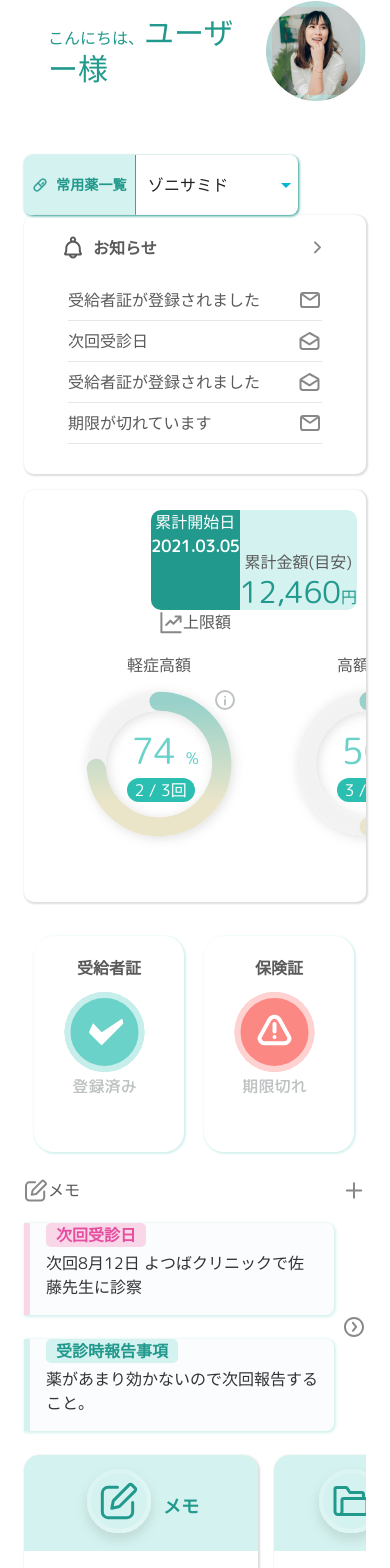
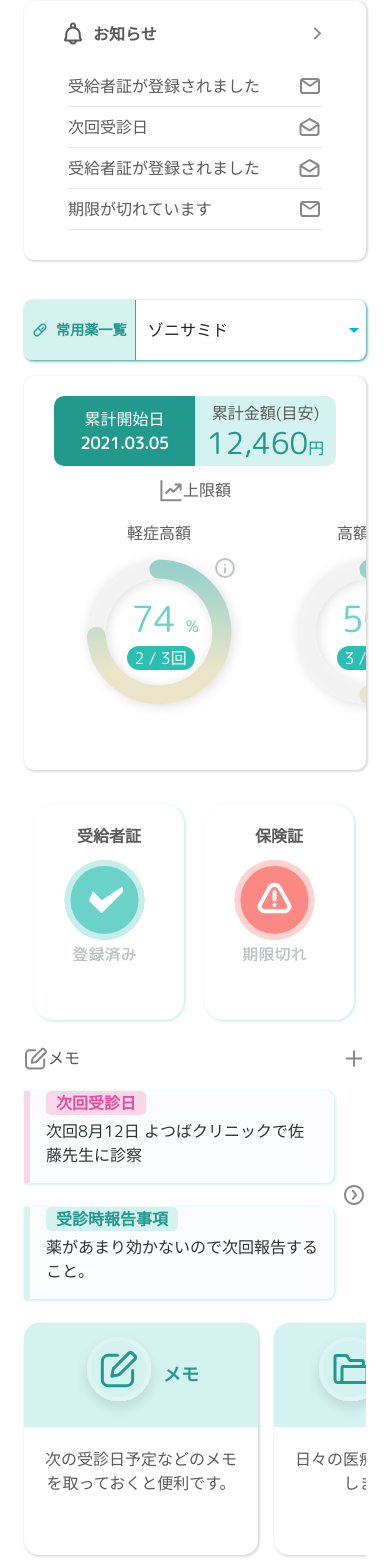
Before and after one commit to Yuri-U0127/Rare-s-Smile, a Next.js app: page / in a window 390 px wide. Shown: the part 250-1818 px from the top of the page. Built offline with nearby package versions, Linux system fonts and the light colour scheme; a web font is replaced by a local one.

Commit message:
Fixed stressful invisibility of Greencards and style of Agenda for mobile.

```diff
--- a/src/app/page.js
+++ b/src/app/page.js
@@ -91,14 +91,17 @@ export default function HomePage() {
               }}
             >
               <Box sx={{ /*boxShadow: "1px 1px 1px 1px black",  display: "flex" */ }} >
-                <Grid container >
-                  <Grid item xs={12} md={6} gap={3} sx={{ marginBottom: "30px", }}>
+                <Grid container  >
+                  {matches &&
+                    <Grid item xs={12} md={7} sx={{ marginBottom: "30px", }}>
                       <div className="flex items-center">
                         <span className="text-[var(--darkc)] inline-block align-bottom ml-6">こんにちは、<span className=" text-3xl">ユーザー様</span></span>
                         <img src="/images/avatar-large.png" className="!inline ml-5" alt="" width={"100px"} height={"100px"} style={{ borderRadius: "50%" }} />
                       </div>
                     </Grid>
-                  <Grid item xs={12} md={6} gap={3}>
+                  }
+                  {matches &&
+                    <Grid item xs={12} md={5} >
                       <br />
                       <CustomSelect
                         iconSrc={"/images/green_medical_info.png"}
@@ -107,6 +110,7 @@ export default function HomePage() {
                       // onChange={handleChange}
                       />
                     </Grid>
+                  }
                 </Grid>
                 <Grid container spacing={2}>
                   <Grid item xs={12} md={5}>
@@ -125,6 +129,18 @@ export default function HomePage() {
                       }
                     </CustomBox>
                   </Grid>
+                  {!matches &&
+                    <Grid item xs={12}>
+                      <br />
+                      <CustomSelect
+                        iconSrc={"/images/green_medical_info.png"}
+                        options={options}
+                        value={"zonisamide"}
+                        sm
+                      // onChange={handleChange}
+                      />
+                    </Grid>
+                  }
                   <Grid item xs={12} md={7}>
                     <CustomBox shadowColor="#ddd" borderRadius={"10px"}>
                       {matches ? <div className="flex">
@@ -208,8 +224,9 @@ export default function HomePage() {
                   // overflowX: 'auto',     // Enable horizontal scrolling
                   overflow: "scroll",
                   scrollbarWidth: "none",
+                  marginBottom: "20px",
                 }} >
-                  <Grid item md={3} xs={5} sx={{ minWidth: "250px" }}>
+                  <Grid item md={3} xs={5} sx={{ minWidth: "250px", paddingBlock: "5px" }}>
                     <CustomGreenCard imgSrc="/images/green_circle_memo.svg" title="メモ" desc="次の受診日予定などのメモを取っておくと便利です。" />
                   </Grid>
                   <Grid item md={3} xs={5} sx={{ minWidth: "250px" }}>
--- a/src/components/ui/Agenda.jsx
+++ b/src/components/ui/Agenda.jsx
@@ -16,12 +16,12 @@ const Agenda = ({ matches }) => {
           </div>
         </div>
         :
-        <div className="h-[100px] flex w-[400px] justify-center">
-          <div className=" border-b-1 border-[white] bg-[#22998D] rounded-l-[10px] text-white">
+        <div className="h-[70px] flex w-full justify-center mb-3">
+          <div className=" border-b-1 border-[white] bg-[#22998D] rounded-l-[10px] text-white flex w-1/2 flex-col justify-center">
             <div className="w-fit mx-auto">累計開始日</div>
             <div className="w-fit mx-auto"><span className="font-bold">2021.03.05</span></div>
           </div>
-          <div className="bg-[#D4F2EF] rounded-r-[10px]">
+          <div className="bg-[#D4F2EF] rounded-r-[10px] flex w-1/2 flex-col justify-center">
             <div className="w-fit mx-auto pt-10">累計金額(目安)</div>
             <div className="w-fit mx-auto"><span className="text-sm"></span></div>
             <div className="w-fit mx-auto pb-10 text-[#22998D]"><span className="text-3xl">12,460</span>円</div>
--- a/src/components/ui/CustomGreenCard.jsx
+++ b/src/components/ui/CustomGreenCard.jsx
@@ -3,7 +3,7 @@ import CustomBox from "./CustomBox";
 const CustomGreenCard = ({ imgSrc, title, desc }) => {
   return (
     <CustomBox shadowColor="#ddd" borderRadius="15px" customPadding="0" minWidth="200px">
-      <div className="bg-[var(--lightc)] flex min-h-30 justify-center items-center align-middle pt-2 pr-2">
+      <div className="bg-[var(--lightc)] flex min-h-30 justify-center items-center align-middle pt-2 pr-2 pb-2">
         <img src={imgSrc} className="" alt="" />
         <span className="text-lg text-[var(--darkc)] font-bold">{title}</span>
       </div>
--- a/src/components/ui/CustomSelect.jsx
+++ b/src/components/ui/CustomSelect.jsx
@@ -3,7 +3,7 @@ import React from "react";
 import { Box, MenuItem, Select, Typography } from "@mui/material";
 import Image from "next/image";
 
-const CustomSelect = ({ iconSrc, options, value, onChange }) => {
+const CustomSelect = ({ iconSrc, options, value, onChange, sm }) => {
   return (
     <Box
       display="flex"
@@ -11,7 +11,7 @@ const CustomSelect = ({ iconSrc, options, value, onChange }) => {
       boxShadow="1px 1px 3px var(--darkc)"
       borderRadius="8px"
       overflow="hidden"
-      width="80%"
+      width={sm ? "100%" : "80%"}
     >
       <Box
         display="flex"
```
Also changed, not shown: public/images/sp-banner-header.png. Lines whose indentation alone changed are shown as unchanged.
